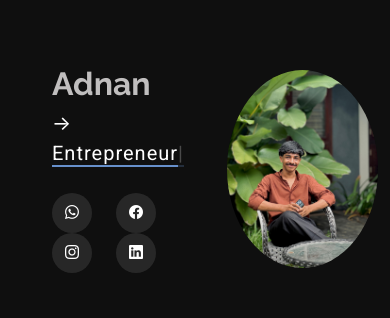
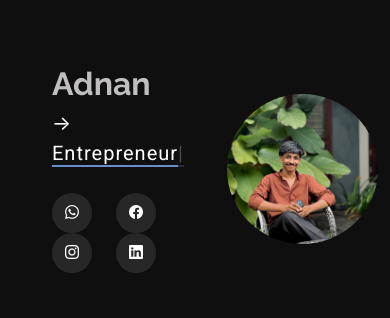
Before and after one commit to adnanpallikkal01-cmd/Adnans-portfolioo, a plain HTML site: page index.html in a window 390 px wide. Shown: the part 253-571 px from the top of the page. Drawn offline with Linux system fonts and the light colour scheme.

Commit message:
Update main.css

```diff
--- a/assets/css/main.css
+++ b/assets/css/main.css
@@ -58,10 +58,24 @@
   margin-right: 0;
 }
 
-@media (min-width: 768px) {
+@media (max-width: 888px) {
   .custom-img {
-    width: 550px;
-    height: 500px;
+    width: 350px;
+    height: 400px;
+    margin-right: 150px;
+  }
+}
+@media (max-width: 668px) {
+  .custom-img {
+    width: 250px;
+    height: 200px;
+    margin-right: 150px;
+  }
+}
+@media (max-width: 468px) {
+  .custom-img {
+    width: 150px;
+    height: 150px;
     margin-right: 150px;
   }
 }
```
